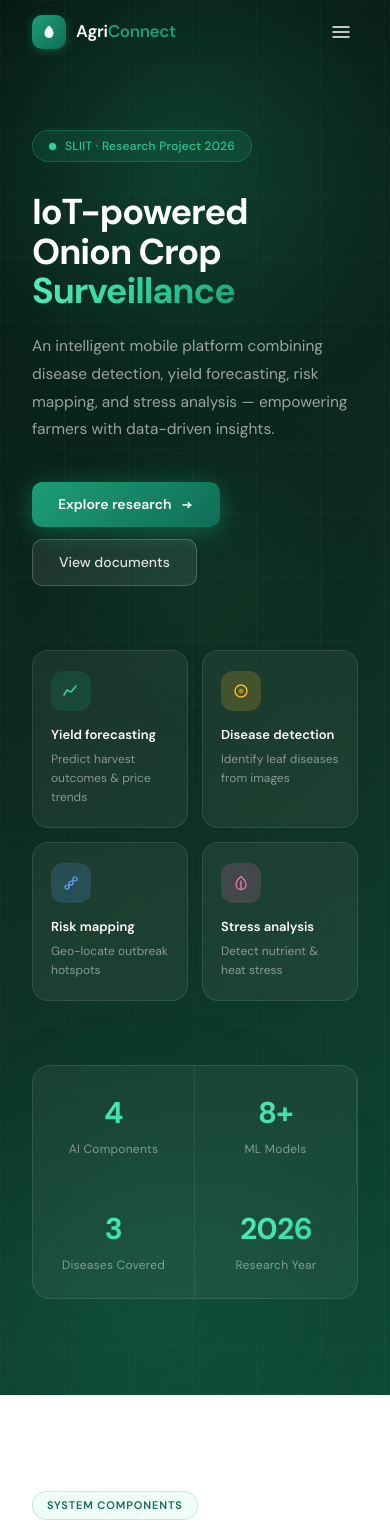
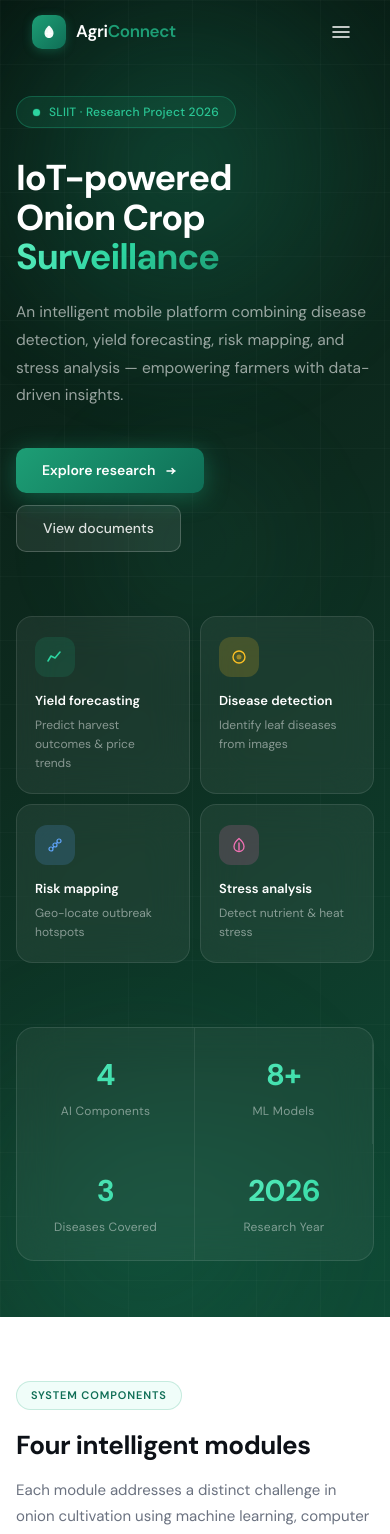
Before and after one commit to Loshan2001/AgriConnect-Website, a Next.js app: page / in a window 390 px wide. Shown: the top 1534 px of the page. Built offline with nearby package versions, Linux system fonts and the light colour scheme.

Commit message:
update: mobileresponsive layout

```diff
--- a/app/globals.css
+++ b/app/globals.css
@@ -134,3 +134,30 @@ body {
   .research-cols > div:last-child { border-bottom: none !important; }
   .tab-label { display: none; }
 }
+
+/* ── Mobile spacing & typography ── */
+@media (max-width: 640px) {
+  #components, #research, #documents, #technology, #team, #contact {
+    padding-top: 64px !important;
+    padding-bottom: 64px !important;
+  }
+  #overview {
+    padding-top: 96px !important;
+    padding-bottom: 56px !important;
+  }
+  .pg-wrap {
+    padding-left: 16px !important;
+    padding-right: 16px !important;
+  }
+  .pg-wrap h2 {
+    font-size: 26px !important;
+    letter-spacing: -0.02em !important;
+  }
+  .contact-form-card {
+    padding: 24px 20px !important;
+  }
+}
+@media (max-width: 480px) {
+  .hero-left h1 { font-size: 30px !important; }
+  .stats-bar { grid-template-columns: repeat(2, 1fr) !important; }
+}
--- a/components/Components.tsx
+++ b/components/Components.tsx
@@ -72,7 +72,7 @@ const components = [
 export default function Components() {
   return (
     <section id="components" style={{ padding: '96px 0', background: '#fff' }}>
-      <div style={{ maxWidth: 1200, margin: '0 auto', padding: '0 32px' }}>
+      <div className="pg-wrap" style={{ maxWidth: 1200, margin: '0 auto', padding: '0 32px' }}>
 
         {/* Header */}
         <div style={{ marginBottom: 56 }}>
--- a/components/Contact.tsx
+++ b/components/Contact.tsx
@@ -65,7 +65,7 @@ export default function Contact() {
       padding: '96px 0',
       background: 'linear-gradient(180deg, #F7F9F8 0%, #ffffff 100%)',
     }}>
-      <div style={{ maxWidth: 1200, margin: '0 auto', padding: '0 32px' }}>
+      <div className="pg-wrap" style={{ maxWidth: 1200, margin: '0 auto', padding: '0 32px' }}>
 
         {/* Section header */}
         <div style={{ marginBottom: 56 }}>
@@ -171,7 +171,7 @@ export default function Contact() {
           </div>
 
           {/* Right — form */}
-          <div style={{
+          <div className="contact-form-card" style={{
             background: '#fff', borderRadius: 22,
             border: '1px solid rgba(0,0,0,0.07)',
             boxShadow: '0 2px 8px rgba(0,0,0,0.04), 0 8px 32px rgba(0,0,0,0.05)',
--- a/components/Documents.tsx
+++ b/components/Documents.tsx
@@ -66,7 +66,7 @@ export default function Documents() {
       padding: '96px 0',
       background: 'linear-gradient(180deg, #F7F9F8 0%, #ffffff 100%)',
     }}>
-      <div style={{ maxWidth: 1200, margin: '0 auto', padding: '0 32px' }}>
+      <div className="pg-wrap" style={{ maxWidth: 1200, margin: '0 auto', padding: '0 32px' }}>
 
         {/* Header */}
         <div style={{ marginBottom: 56 }}>
--- a/components/Footer.tsx
+++ b/components/Footer.tsx
@@ -21,7 +21,7 @@ export default function Footer() {
       background: 'linear-gradient(180deg, #071912 0%, #0D1F17 100%)',
       paddingTop: 60, paddingBottom: 32,
     }}>
-      <div style={{ maxWidth: 1200, margin: '0 auto', padding: '0 32px' }}>
+      <div className="pg-wrap" style={{ maxWidth: 1200, margin: '0 auto', padding: '0 32px' }}>
 
         {/* Top section */}
         <div style={{
--- a/components/Hero.tsx
+++ b/components/Hero.tsx
@@ -87,7 +87,7 @@ export default function Hero() {
         pointerEvents: 'none',
       }} />
 
-      <div style={{ maxWidth: 1200, margin: '0 auto', padding: '0 32px', position: 'relative' }}>
+      <div className="pg-wrap" style={{ maxWidth: 1200, margin: '0 auto', padding: '0 32px', position: 'relative' }}>
 
         {/* Two-column layout */}
         <div style={{ display: 'grid', gridTemplateColumns: '1fr 1fr', gap: 64, alignItems: 'center' }} className="hero-grid">
@@ -182,7 +182,7 @@ export default function Hero() {
           </div>
 
           {/* Right — 4 glass cards */}
-          <div style={{ display: 'grid', gridTemplateColumns: '1fr 1fr', gap: 14 }}>
+          <div className="hero-right-cards" style={{ display: 'grid', gridTemplateColumns: '1fr 1fr', gap: 14 }}>
             {miniCards.map((c, i) => (
               <div key={i} className={`animate-fade-up delay-${(i + 2) * 100}`} style={{
                 background: 'rgba(255,255,255,0.06)',
@@ -252,6 +252,9 @@ export default function Hero() {
           .hero-left h1 { font-size: 36px !important; }
           .stats-bar { grid-template-columns: repeat(2, 1fr) !important; }
         }
+        @media (max-width: 480px) {
+          .hero-right-cards { grid-template-columns: 1fr 1fr !important; gap: 10px !important; }
+        }
       `}</style>
     </section>
   )
--- a/components/Research.tsx
+++ b/components/Research.tsx
@@ -173,7 +173,7 @@ export default function Research() {
 
   return (
     <section id="research" style={{ padding: '96px 0', background: '#fff' }}>
-      <div style={{ maxWidth: 1200, margin: '0 auto', padding: '0 32px' }}>
+      <div className="pg-wrap" style={{ maxWidth: 1200, margin: '0 auto', padding: '0 32px' }}>
 
         {/* Section header */}
         <div style={{ marginBottom: 52 }}>
@@ -197,13 +197,15 @@ export default function Research() {
 
         {/* Tab bar */}
         <div style={{
-          display: 'flex', gap: 8, flexWrap: 'wrap',
+          display: 'flex', gap: 8,
           marginBottom: 32,
           padding: '6px',
           background: '#F7F9F8',
           borderRadius: 14,
           border: '1px solid rgba(0,0,0,0.06)',
           width: 'fit-content',
+          maxWidth: '100%',
+          overflowX: 'auto',
         }}>
           {tabs.map((tab, i) => {
             const isActive = active === i
--- a/components/Team.tsx
+++ b/components/Team.tsx
@@ -208,7 +208,7 @@ export default function Team() {
       padding: '96px 0',
       background: 'linear-gradient(180deg, #F7F9F8 0%, #F0F9F5 100%)',
     }}>
-      <div style={{ maxWidth: 1200, margin: '0 auto', padding: '0 32px' }}>
+      <div className="pg-wrap" style={{ maxWidth: 1200, margin: '0 auto', padding: '0 32px' }}>
 
         {/* Header */}
         <div style={{ marginBottom: 56 }}>
--- a/components/Technology.tsx
+++ b/components/Technology.tsx
@@ -96,7 +96,7 @@ const architecture = [
 export default function Technology() {
   return (
     <section id="technology" style={{ padding: '96px 0', background: '#fff' }}>
-      <div style={{ maxWidth: 1200, margin: '0 auto', padding: '0 32px' }}>
+      <div className="pg-wrap" style={{ maxWidth: 1200, margin: '0 auto', padding: '0 32px' }}>
 
         {/* Header */}
         <div style={{ marginBottom: 56 }}>
```
